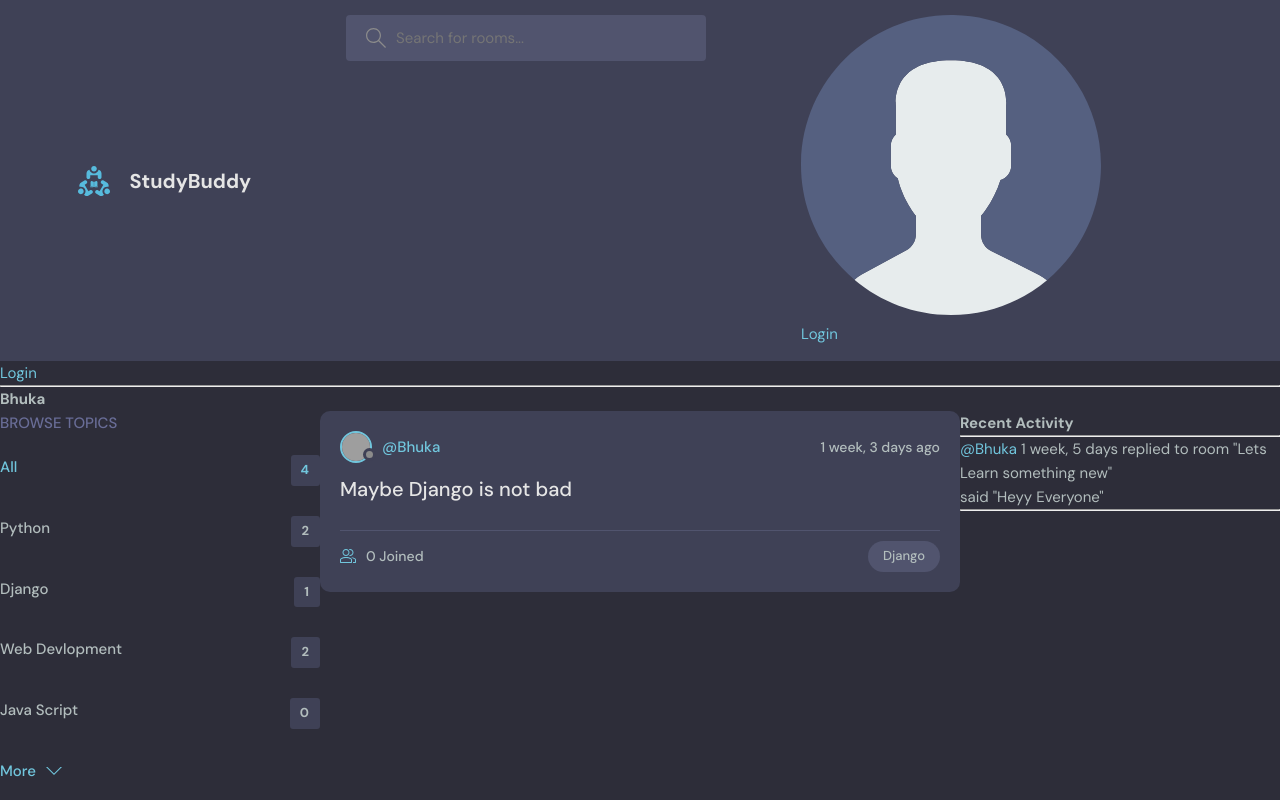
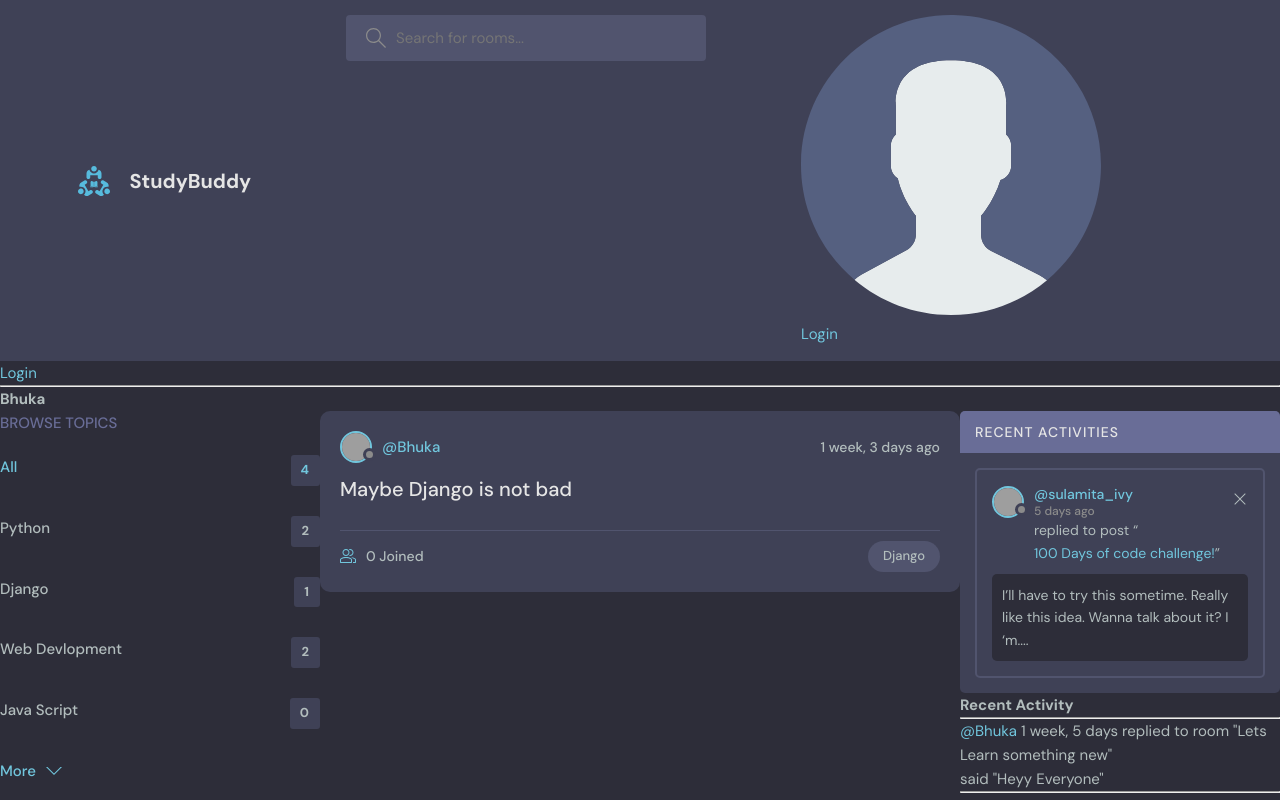
Before and after one commit to VaibhavSiroha/studybud, a Django app: page /prfile/2/ in a window 1280 px wide. Run offline with Django 5.2, Linux system fonts and the light colour scheme; data comes from the database, SQL or seed files in the repository; grey boxes are pictures that could not be loaded.

Commit message:
refactor: enhance activity component layout and content for better user engagement

```diff
--- a/base/templates/base/activity_component.html
+++ b/base/templates/base/activity_component.html
@@ -1,3 +1,52 @@
+
+<div class="activities">
+  <div class="activities__header">
+    <h2>Recent Activities</h2>
+  </div>
+  {% for message in room_messages %}
+  <div class="activities__box">
+    <div class="activities__boxHeader roomListRoom__header">
+      <a href="{% url 'user-profile' message.user.id%}" class="roomListRoom__author">
+        <div class="avatar avatar--small">
+          <img src="https://randomuser.me/api/portraits/women/11.jpg" />
+        </div>
+        <p>
+          @sulamita_ivy
+          <span>5 days ago</span>
+        </p>
+      </a>
+      <div class="roomListRoom__actions">
+        <a href="#">
+          <svg
+            version="1.1"
+            xmlns="http://www.w3.org/2000/svg"
+            width="32"
+            height="32"
+            viewBox="0 0 32 32"
+          >
+            <title>remove</title>
+            <path
+              d="M27.314 6.019l-1.333-1.333-9.98 9.981-9.981-9.981-1.333 1.333 9.981 9.981-9.981 9.98 1.333 1.333 9.981-9.98 9.98 9.98 1.333-1.333-9.98-9.98 9.98-9.981z"
+            ></path>
+          </svg>
+        </a>
+      </div>
+    </div>
+    <div class="activities__boxContent">
+      <p>
+        replied to post “<a href="room.html">100 Days of code challenge!</a
+        >”
+      </p>
+      <div class="activities__boxRoomContent">
+        I’ll have to try this sometime. Really like this idea. Wanna talk
+        about it? I ‘m....
+      </div>
+    </div>
+  </div>
+  {% endfor %}
+</div>
+
+
 <h3>Recent Activity</h3>
 <hr />
 {% for message in room_messages %}
```
